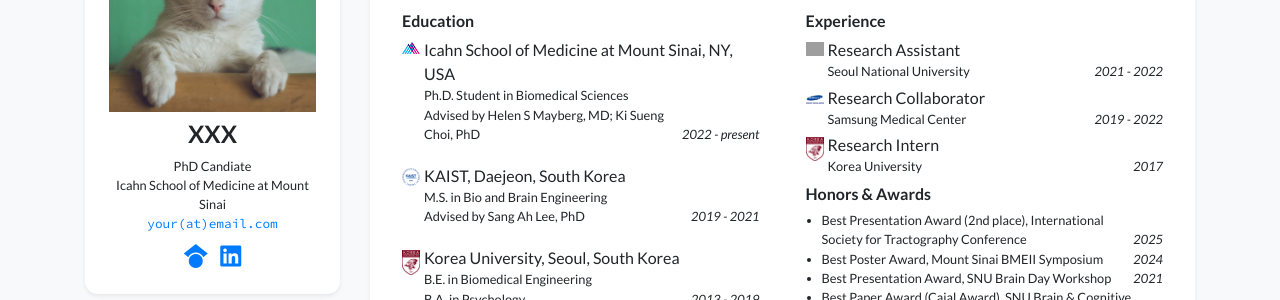
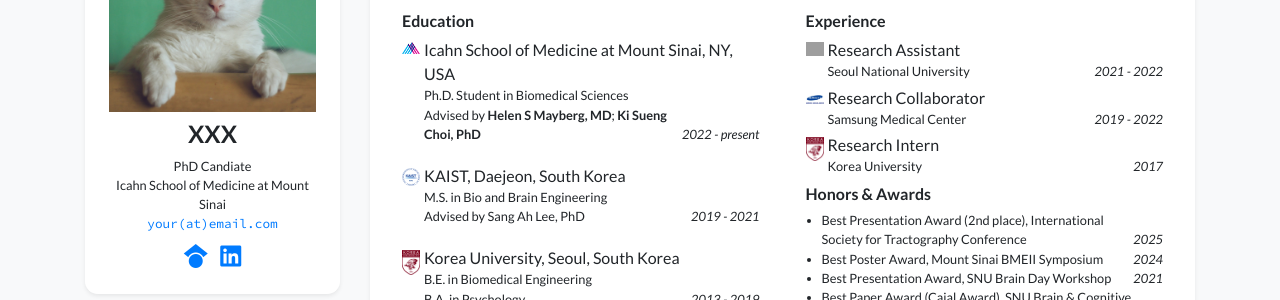
Before and after one commit to ha-neul-song/ha-neul-song.github.io, a Jekyll site: the page built from index.html, in a window 1280 px wide and 900 px high, scrolled down 570 px. Shown: the part 199-499 px from the top of the window. Built offline with Jekyll 4.4.1, drawn with Linux system fonts in a browser that asks for light colours; nearby versions of some CDN libraries; a style sheet for code colours, icons or effects is not loaded; grey boxes are pictures that could not be loaded.

```diff
--- a/_data/profile.yml
+++ b/_data/profile.yml
@@ -42,7 +42,7 @@ education:
 - name: Icahn School of Medicine at Mount Sinai, NY, USA
   logo: /assets/images/badges/ISMMS.png
   position: <p> Ph.D. Student in Biomedical Sciences <br/>
-            Advised by Helen S Mayberg, MD; Ki Sueng Choi, PhD </p>
+            Advised by <strong>Helen S Mayberg, MD</strong>; <strong>Ki Sueng Choi, PhD</strong> </p>
   date: <p> 2022 - present </p>
 - name: KAIST, Daejeon, South Korea
   logo: /assets/images/badges/KAIST.png
```
